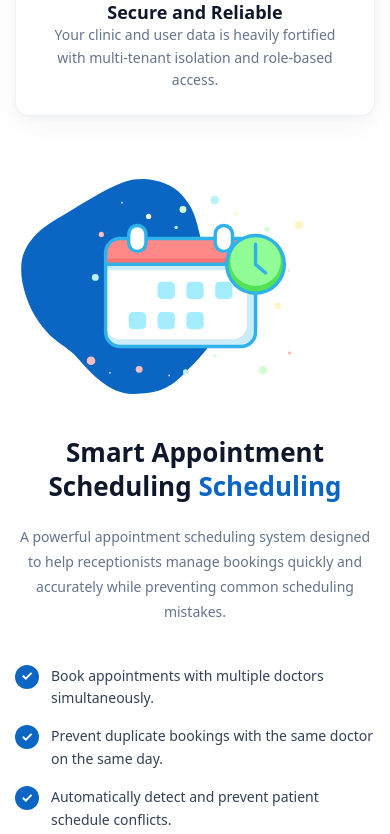
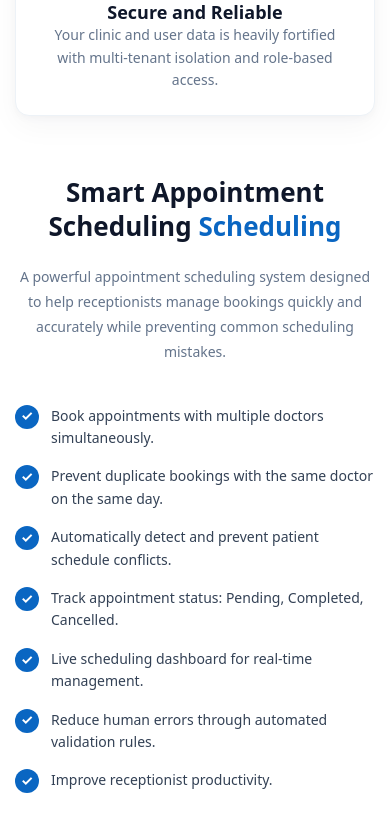
Before and after one commit to Mostafa-Ashraf0/clinic_system_landing, a Next.js app: page / in a window 390 px wide. Shown: the part 2600-3434 px from the top of the page. Built offline with nearby package versions, Linux system fonts and the light colour scheme.

Commit message:
window error fixing in FeaturesSection componenet

```diff
--- a/src/app/components/FeatureSection/FeatureSection.tsx
+++ b/src/app/components/FeatureSection/FeatureSection.tsx
@@ -13,7 +13,7 @@ type FeatureSectionProps = {
 }
 
 const FeatureSection = ({title, titleSpan, para, list, active, image}: FeatureSectionProps)=>{
-    const [isMobile, setIsMobile] = useState(window.innerWidth < 768);
+    const [isMobile, setIsMobile] = useState(false);
 
     useEffect(() => {
         const handleResize = () => {
```
